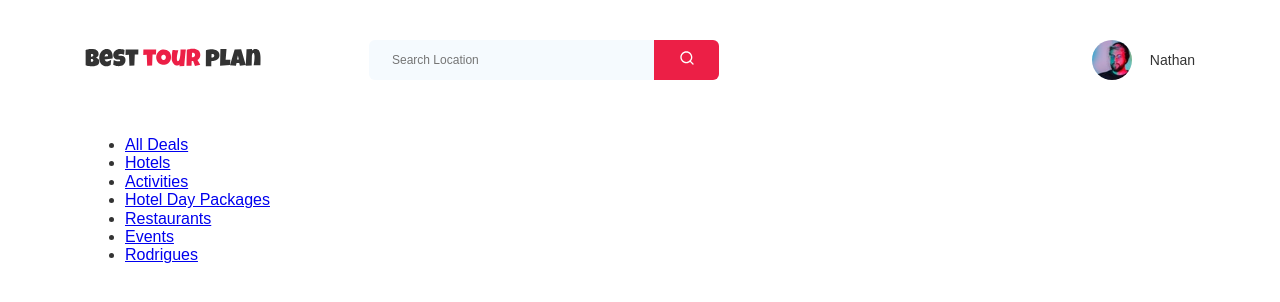
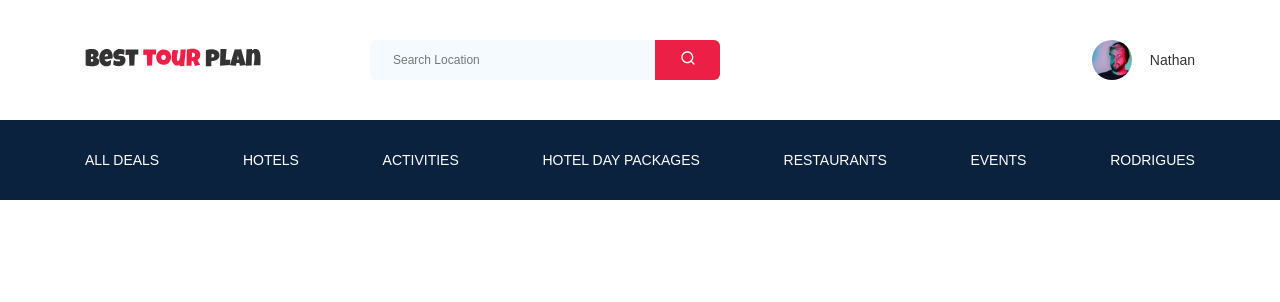
Before and after one commit to TanzBis/tour-plan, a PHP site: page / in a window 1280 px wide. Shown: the top 302 px of the page. Run offline with PHP 8.4, Linux system fonts and the light colour scheme.

Commit message:
create: responsive tablet for header

```diff
--- a/css/style.css
+++ b/css/style.css
@@ -52,6 +52,38 @@ body {
 .navbar__search {
   margin-right: auto;
   margin-left: 108px;
+}
+
+.navbar-bottom {
+  background-color: #0A223D;
+}
+
+.navbar-menu {
+  padding: 31px 0;
+  list-style-type: none;
+  margin: 0;
+  display: -webkit-box;
+  display: -ms-flexbox;
+  display: flex;
+  -webkit-box-align: center;
+      -ms-flex-align: center;
+          align-items: center;
+  -webkit-box-pack: justify;
+      -ms-flex-pack: justify;
+          justify-content: space-between;
+  color: #ffff;
+}
+
+.navbar-menu__link {
+  color: inherit;
+  text-decoration: none;
+  text-transform: uppercase;
+  font-size: 14px;
+  line-height: 18px;
+}
+
+.logo {
+  width: 177px;
 }
 
 .search {
@@ -454,4 +486,39 @@ template {
 [hidden] {
   display: none;
 }
+
+@media (max-width: 1200px) {
+  .container {
+    max-width: 960px;
+  }
+}
+
+@media (max-width: 992px) {
+  .container {
+    max-width: 700px;
+  }
+  .navbar-top {
+    padding-top: 30px;
+    padding-bottom: 30px;
+  }
+  .navbar__search {
+    margin-left: auto;
+    max-width: 340px;
+  }
+  .navbar-menu {
+    padding-top: 22px;
+    padding-bottom: 22px;
+  }
+  .navbar-menu__link {
+    font-size: 12px;
+    line-height: 15px;
+  }
+}
+
+@media (max-width: 768px) {
+  .container {
+    max-width: 576px;
+    width: 92%;
+  }
+}
 /*# sourceMappingURL=style.css.map */
--- a/index.html
+++ b/index.html
@@ -43,9 +43,11 @@
           <!-- /.user -->
         </div>
         <!-- /.navbar-top -->
-
-        <nav class="navbar-menu">
-          <ul class="navbar-menu__list">
+      </div>
+      <!-- /.container -->
+      <div class="navbar-bottom">
+        <div class="container">
+          <ul class="navbar-menu">
             <li class="navbar-menu__item">
               <a href="#" class="navbar-menu__link">All Deals</a>
             </li>
@@ -68,9 +70,10 @@
               <a href="#" class="navbar-menu__link">Rodrigues</a>
             </li>
           </ul>
-        </nav>
+        </div>
+        <!-- /.container -->
       </div>
-      <!-- /.container -->
+      <!-- /.navbar-bottom -->
     </header>
   </body>
 </html>
--- /dev/null
+++ b/sass/_media.sass
@@ -0,0 +1,23 @@
+@media (max-width: 1200px)
+  .container
+    max-width: 960px
+@media (max-width: 992px)
+  .container
+    max-width: 700px
+  .navbar
+    &-top
+      padding-top: 30px
+      padding-bottom: 30px
+    &__search
+      margin-left: auto
+      max-width: 340px
+    &-menu
+      padding-top: 22px
+      padding-bottom: 22px
+      &__link
+        font-size: 12px
+        line-height: 15px
+@media (max-width: 768px)
+  .container
+    max-width: 576px
+    width: 92%
--- a/sass/_variables.sass
+++ b/sass/_variables.sass
@@ -1,2 +1,4 @@
 $primary: #EC1F46
 $text-color: #333333
+$dark: #0A223D
+$light: #ffff
--- a/sass/blocks/_header.sass
+++ b/sass/blocks/_header.sass
@@ -9,6 +9,24 @@
   &__search
     margin-right: auto
     margin-left: 108px
+  &-bottom
+    background-color: $dark
+  &-menu
+    padding: 31px 0
+    list-style-type: none
+    margin: 0
+    display: flex
+    align-items: center
+    justify-content: space-between
+    color: $light
+    &__link
+      color: inherit
+      text-decoration: none
+      text-transform: uppercase
+      font-size: 14px
+      line-height: 18px
+.logo
+  width: 177px
 
 .search
   display: flex
--- a/sass/style.sass
+++ b/sass/style.sass
@@ -7,3 +7,5 @@
 @import 'blocks/_header'
 // Подключение normalize
 @import 'normalize'
+// Подключение стилей для адаптива
+@import 'media'
```
Also changed, not shown: 1 other file.
